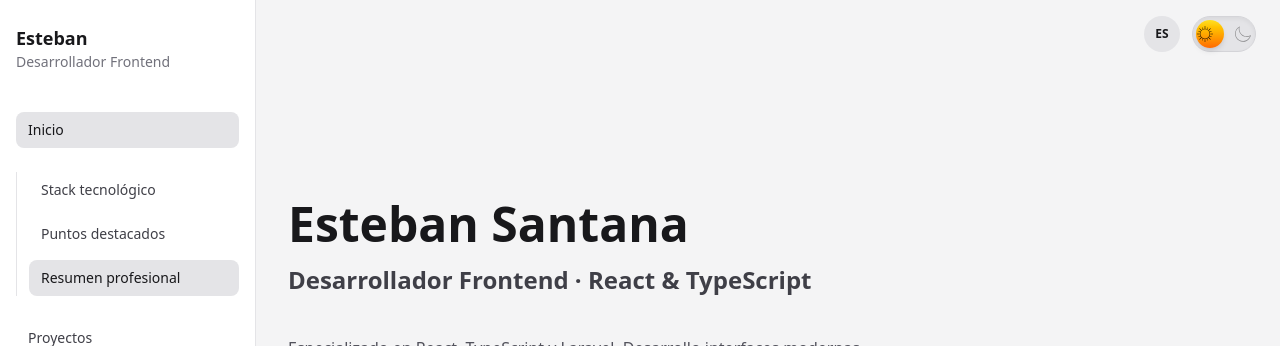
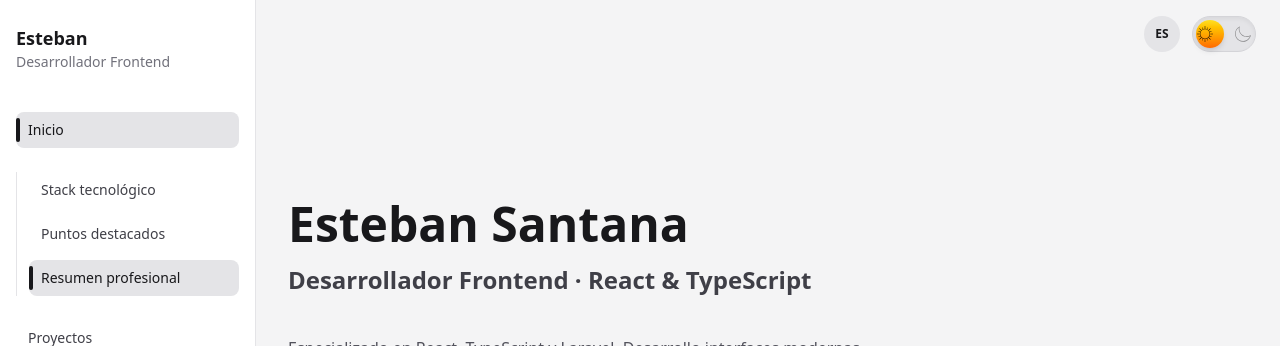
Before and after one commit to bsantanag95/proyecto_portafolio, a React (Vite) app: page / in a window 1280 px wide. Shown: the top 346 px of the page. Built offline with nearby package versions, Linux system fonts and the light colour scheme.

Commit message:
feat(sidebar): implement animation of the submenu when scrolling

```diff
--- a/src/components/Sidebar/SidebarItem.tsx
+++ b/src/components/Sidebar/SidebarItem.tsx
@@ -1,4 +1,5 @@
 import { NavLink } from "react-router-dom";
+import { motion } from "framer-motion";
 
 interface Props {
   label: string;
@@ -10,6 +11,19 @@ interface Props {
 }
 
 const SidebarItem = ({ label, path, action, onClick, active, icon }: Props) => {
+  const baseClasses = `
+    relative
+    flex w-full items-center gap-3
+    rounded-lg px-3 py-2 text-sm font-medium
+    transition
+  `;
+
+  const activeClasses =
+    "bg-zinc-200 dark:bg-zinc-800 text-zinc-900 dark:text-zinc-100";
+
+  const inactiveClasses =
+    "text-zinc-700 dark:text-zinc-300 hover:bg-zinc-200 dark:hover:bg-zinc-800";
+
   if (action) {
     return (
       <button
@@ -17,17 +31,22 @@ const SidebarItem = ({ label, path, action, onClick, active, icon }: Props) => {
           action();
           onClick?.();
         }}
-        className={`
-          flex w-full items-center gap-3
-          rounded-lg px-3 py-2 text-sm font-medium
-          transition
-          ${
-            active
-              ? "bg-zinc-200 dark:bg-zinc-800 text-zinc-900 dark:text-zinc-100"
-              : "text-zinc-700 dark:text-zinc-300 hover:bg-zinc-200 dark:hover:bg-zinc-800"
-          }
-        `}
+        className={`${baseClasses} ${active ? activeClasses : inactiveClasses}`}
       >
+        {/* 🔹 Indicador */}
+        {active && (
+          <motion.div
+            layout
+            className="
+              absolute left-0 top-1/2
+              h-6 w-1
+              -translate-y-1/2
+              bg-zinc-900 dark:bg-zinc-100
+              rounded-full
+            "
+          />
+        )}
+
         {icon}
         {label}
       </button>
@@ -39,19 +58,29 @@ const SidebarItem = ({ label, path, action, onClick, active, icon }: Props) => {
       to={path!}
       onClick={onClick}
       className={({ isActive }) =>
-        `
-        flex items-center gap-3
-        rounded-lg px-3 py-2 text-sm font-medium transition
-        ${
-          isActive
-            ? "bg-zinc-200 dark:bg-zinc-800 text-zinc-900 dark:text-zinc-100"
-            : "text-zinc-700 dark:text-zinc-300 hover:bg-zinc-200 dark:hover:bg-zinc-800"
-        }
-      `
+        `${baseClasses} ${isActive ? activeClasses : inactiveClasses}`
       }
     >
-      {icon}
-      {label}
+      {({ isActive }) => (
+        <>
+          {/* 🔹 Indicador */}
+          {isActive && (
+            <motion.div
+              layout
+              className="
+                absolute left-0 top-1/2
+                h-6 w-1
+                -translate-y-1/2
+                bg-zinc-900 dark:bg-zinc-100
+                rounded-full
+              "
+            />
+          )}
+
+          {icon}
+          {label}
+        </>
+      )}
     </NavLink>
   );
 };
```
